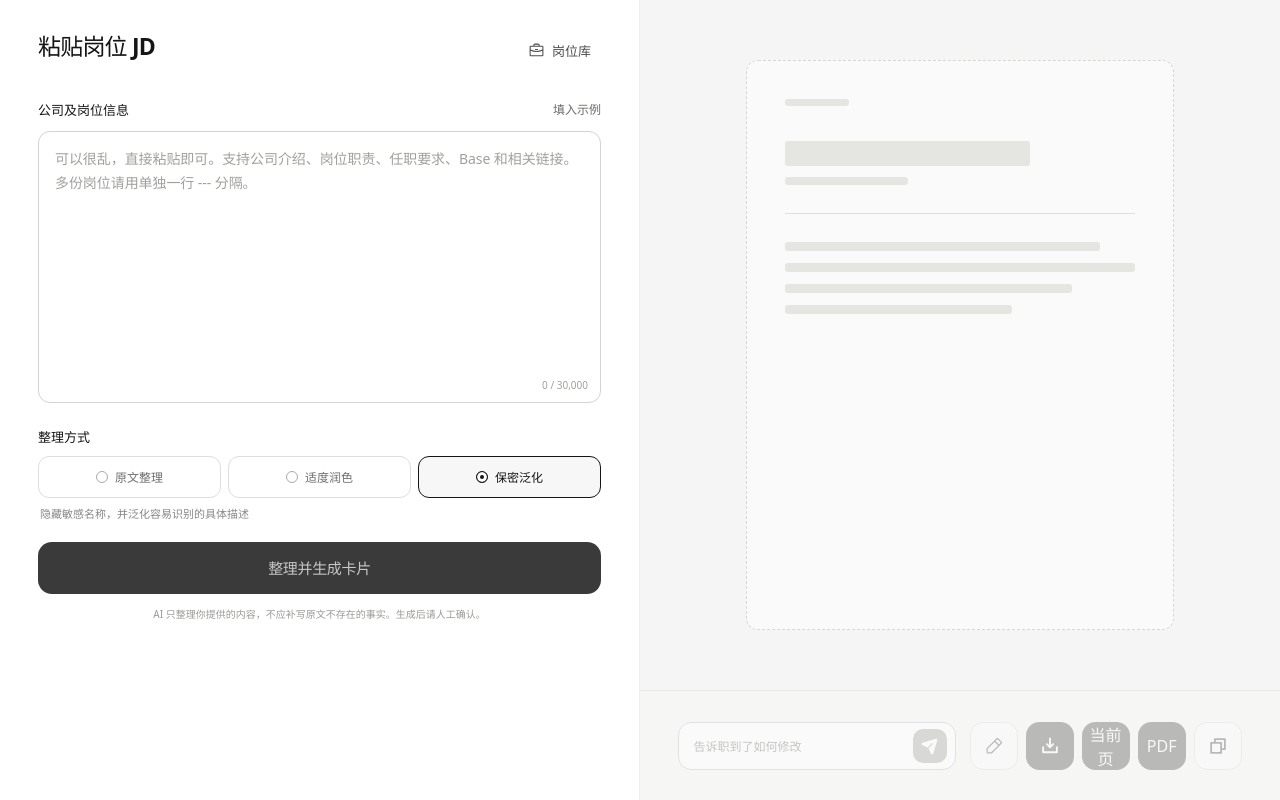
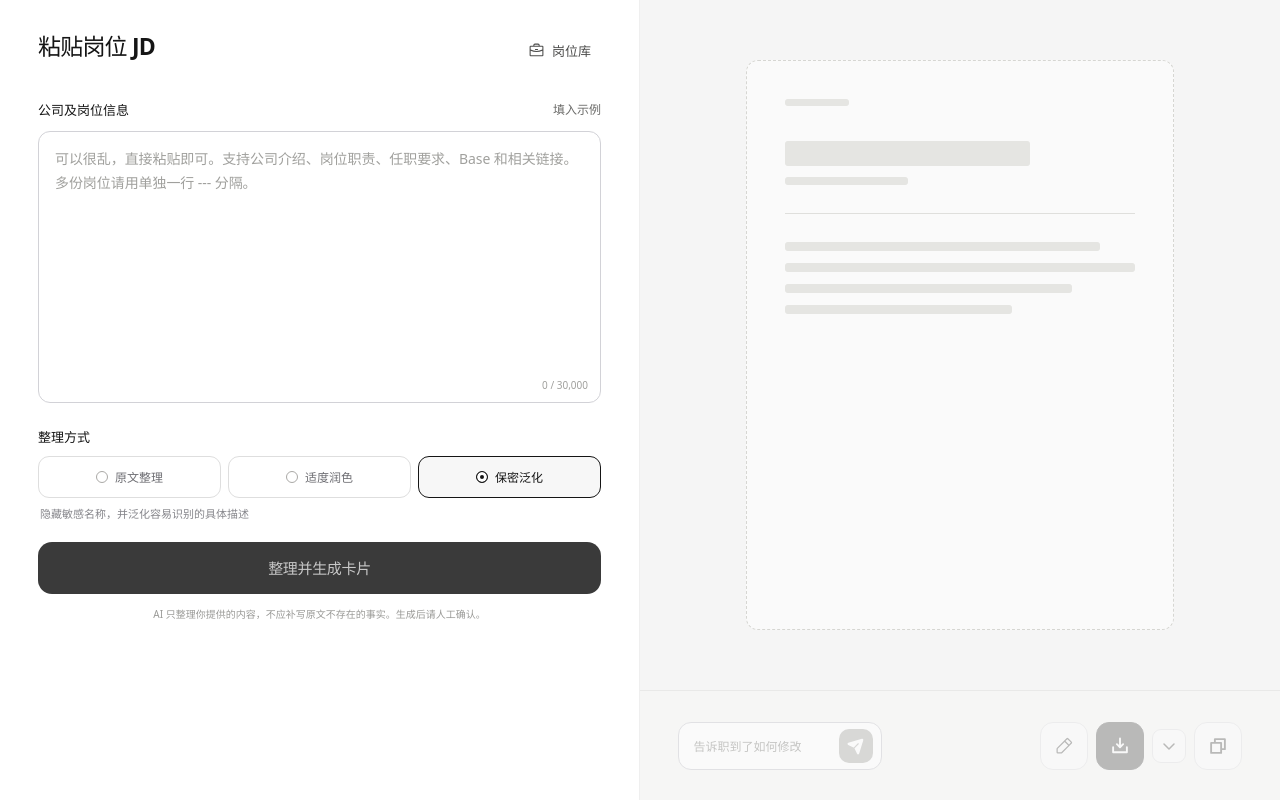
Before and after one commit to HanjingLaura/zhi-dao-le, a React (Vite) app: page / in a window 1280 px wide. Built offline with nearby package versions, Linux system fonts and the light colour scheme.

Commit message:
fix: tuck secondary exports into menu and demote undo

```diff
--- a/src/App.jsx
+++ b/src/App.jsx
@@ -6,6 +6,7 @@ import {
   CaretRight,
   Check,
   Copy,
+  CaretDown,
   DownloadSimple,
   PencilSimple,
   PaperPlaneTilt
@@ -124,6 +125,7 @@ export default function App() {
   const [batchProgress, setBatchProgress] = useState(null);
   const batchCancelRef = useRef(false);
   const [revisionHistory, setRevisionHistory] = useState([]);
+  const [exportMenuOpen, setExportMenuOpen] = useState(false);
   const library = useMemo(() => getBrowserJobLibrary(), []);
   const progressTimer = useRef(null);
   const copyTimer = useRef(null);
@@ -843,7 +845,8 @@ export default function App() {
           </div>
 
           <div className={`preview-actions${normalizedData ? " is-visible" : ""}`}>
-            <div className="revision-box">
+            <div className="revision-controls">
+              <div className="revision-box">
               <textarea
                 value={revision}
                 onChange={(event) => setRevision(event.target.value)}
@@ -869,9 +872,10 @@ export default function App() {
                   <PaperPlaneTilt size={18} weight="fill" />
                 )}
               </button>
+              </div>
+              {revisionHistory.length ? <button className="undo-action" type="button" onClick={undoRevision} disabled={busy} title="撤销上一版">撤销 ({revisionHistory.length})</button> : null}
             </div>
             <div className="download-actions">
-              {revisionHistory.length ? <button type="button" onClick={undoRevision} disabled={busy} title="撤销上一版">撤销 ({revisionHistory.length})</button> : null}
               <button
                 type="button"
                 className="secondary-icon-action"
@@ -895,8 +899,15 @@ export default function App() {
                   <DownloadSimple size={20} weight="bold" />
                 )}
               </button>
-              <button type="button" onClick={downloadCurrent} disabled={!normalizedData || downloading} title="下载当前页 PNG">当前页</button>
-              <button type="button" onClick={downloadPdf} disabled={!normalizedData || downloading} title="下载 PDF">PDF</button>
+              <div className="export-menu-wrap">
+                <button type="button" className="export-menu-trigger" onClick={() => setExportMenuOpen((open) => !open)} disabled={!normalizedData || downloading} aria-label="更多下载选项" aria-expanded={exportMenuOpen}>
+                  <CaretDown size={16} weight="bold" />
+                </button>
+                {exportMenuOpen ? <div className="export-menu" role="menu">
+                  <button type="button" role="menuitem" onClick={() => { downloadCurrent(); setExportMenuOpen(false); }} disabled={downloading}>下载当前页</button>
+                  <button type="button" role="menuitem" onClick={() => { downloadPdf(); setExportMenuOpen(false); }} disabled={downloading}>下载 PDF</button>
+                </div> : null}
+              </div>
               <button
                 type="button"
                 className={`copy-action${copied ? " is-copied" : ""}`}
--- a/src/styles.css
+++ b/src/styles.css
@@ -947,6 +947,9 @@ input:disabled {
   background: rgb(247 247 245 / 0.88);
   opacity: 0.56;
 }
+.revision-controls { display: flex; align-items: center; gap: 8px; min-width: 0; }
+.undo-action { border: 0; background: transparent; color: #777; font-size: 11px; padding: 6px 2px; cursor: pointer; white-space: nowrap; }
+.undo-action:hover:not(:disabled) { color: var(--ink); }
 
 .preview-actions.is-visible {
   opacity: 1;
@@ -1063,6 +1066,11 @@ input:disabled {
 .download-actions button:disabled {
   opacity: 0.48;
 }
+.export-menu-wrap { position: relative; }
+.export-menu-trigger { width: 34px !important; height: 34px !important; border-radius: 9px !important; background: #fff !important; color: var(--ink) !important; border-color: #d2d2d7 !important; }
+.export-menu { position: absolute; right: 0; top: calc(100% + 6px); z-index: 5; min-width: 120px; padding: 4px; border: 1px solid #d2d2d7; border-radius: 10px; background: #fff; box-shadow: 0 8px 20px rgb(0 0 0 / 0.12); }
+.export-menu button { width: 100% !important; height: 32px !important; justify-content: flex-start !important; padding: 0 10px !important; border: 0 !important; border-radius: 7px !important; background: transparent !important; color: var(--ink) !important; font-size: 12px; }
+.export-menu button:hover:not(:disabled) { background: var(--progress-track) !important; }
 
 .drawer-layer {
   position: fixed;
```
